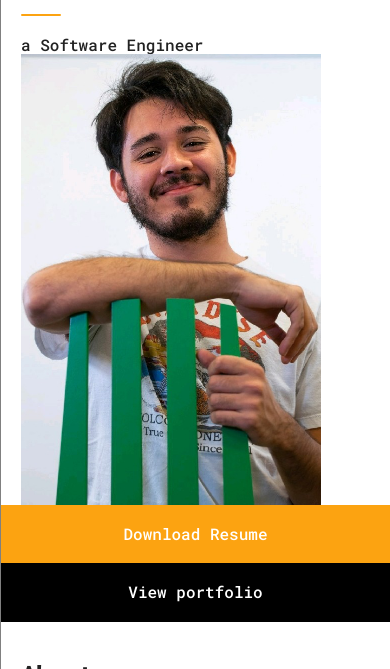
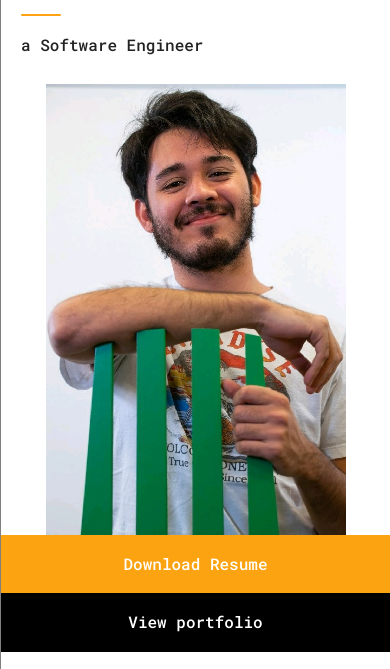
Before and after one commit to Pato94/pato94.github.io, a website built with Parcel: page index.html in a window 390 px wide. Shown: the part 175-844 px from the top of the page. Built offline with nearby package versions, Linux system fonts and the light colour scheme.

Commit message:
Improve responsiveness

```diff
--- a/css/site.css
+++ b/css/site.css
@@ -92,9 +92,10 @@ body {
   padding: 40px 40px 0 40px;
 }
 
-@media (max-width:900px) {
+@media (max-width:767px) {
   .hi {
     flex-direction: column;
+    align-items: center;
     padding: 20px 20px 0 20px;
   }
 }
@@ -102,7 +103,6 @@ body {
 .text {
   display: flex;
   flex-direction: column;
-  flex-grow: 1;
   justify-content: center;
 }
 
@@ -124,11 +124,15 @@ body {
 }
 
 .main-image {
-  /*max-height: 600px;*/
   width: 100%;
   max-width: 300px;
 }
 
+@media (max-width:767px) {
+  .main-image {
+    margin-top: 30px;
+  }
+}
 .scroll-link {
   padding: 10px 0;
   text-decoration: none;
@@ -198,7 +202,7 @@ body {
   flex-basis: calc(50% - 24px);
 }
 
-@media (max-width:900px) {
+@media (max-width:767px) {
   .skill {
     flex-basis: 100%;
   }
```
